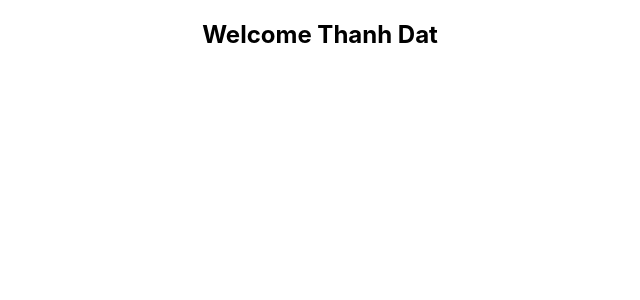
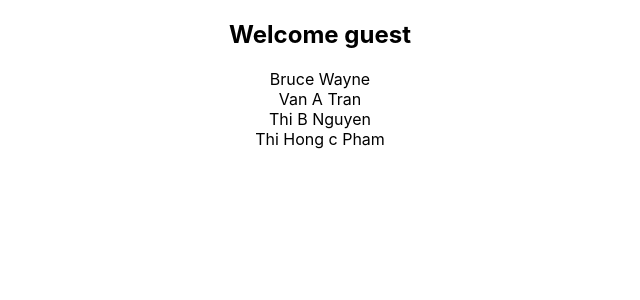
Before and after one commit to dattruong88vn/codevolution-react-typescript, a React (Create React App) app: page / in a window 1280 px wide. Shown: the top 300 px of the page, without its empty margins (320-960 px from the left). Built offline with nearby package versions, Linux system fonts and the light colour scheme.

Commit message:
basic props

```diff
--- a/src/App.tsx
+++ b/src/App.tsx
@@ -1,10 +1,25 @@
 import "./App.css";
 import { Greet } from "./components/Greet";
+import { Person } from "./components/Person";
+import { PersonList } from "./components/PersonList";
 
 function App() {
+  const personName = {
+    first: "Bruce",
+    last: "Wayne",
+  };
+
+  const nameList = [
+    { first: "Van A", last: "Tran" },
+    { first: "Thi B", last: "Nguyen" },
+    { first: "Thi Hong c", last: "Pham" },
+  ];
+
   return (
     <div className="App">
-      <Greet name="Thanh Dat" />
+      <Greet name="Thanh Dat" messageCount={999} isLoggin={false} />
+      <Person name={personName} />
+      <PersonList names={nameList} />
     </div>
   );
 }
--- a/src/components/Greet.tsx
+++ b/src/components/Greet.tsx
@@ -2,12 +2,18 @@
 
 type GreetProps = {
   name: string;
+  messageCount: number;
+  isLoggin: boolean;
 };
 
-export const Greet = ({ name }: GreetProps) => {
+export const Greet = ({ name, messageCount, isLoggin }: GreetProps) => {
   return (
     <div>
-      <h2>Welcome {name}</h2>
+      <h2>
+        {isLoggin
+          ? `Welcome {name}. You have {messageCount} unreads messages.`
+          : "Welcome guest"}
+      </h2>
     </div>
   );
 };
--- /dev/null
+++ b/src/components/Person.tsx
@@ -0,0 +1,14 @@
+type PersonProps = {
+  name: {
+    first: string;
+    last: string;
+  };
+};
+
+export const Person = ({ name }: PersonProps) => {
+  return (
+    <div>
+      {name.first} {name.last}
+    </div>
+  );
+};
--- /dev/null
+++ b/src/components/PersonList.tsx
@@ -0,0 +1,15 @@
+import { Person } from "./Person";
+
+type PersonListProps = {
+  names: { first: string; last: string }[];
+};
+
+export const PersonList = ({ names }: PersonListProps) => {
+  return (
+    <div>
+      {names.map((name) => {
+        return <Person key={name.first} name={name} />;
+      })}
+    </div>
+  );
+};
```
